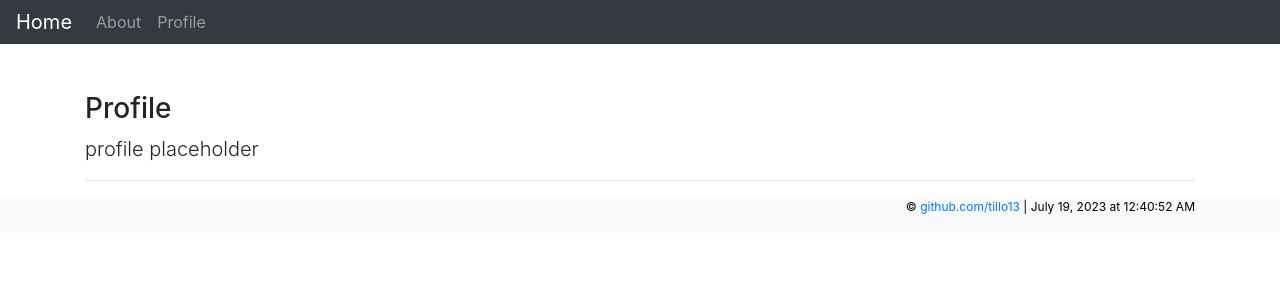
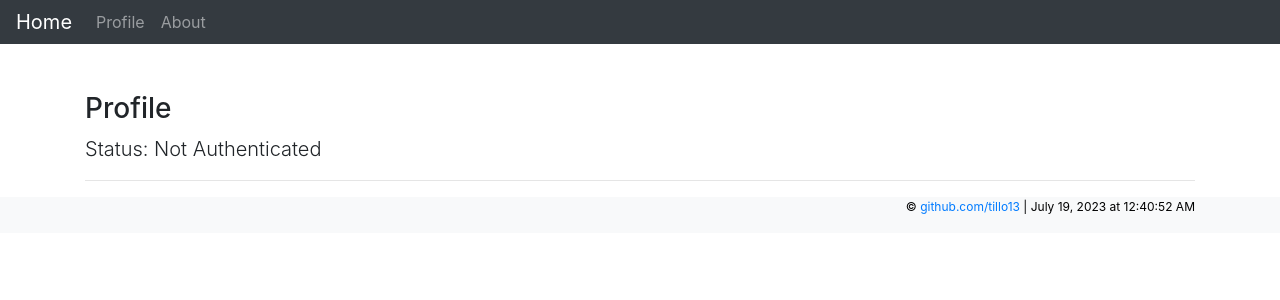
Before and after one commit to tillo13/gcp-strava, a Flask app: page /profile in a window 1280 px wide. Shown: the top 300 px of the page. Run offline with Flask 2, Linux system fonts and the light colour scheme; some libraries are stand-ins or nearby versions.

```diff
--- a/main.py
+++ b/main.py
@@ -37,7 +37,7 @@ result_queue = Queue()
 
 # An instance of Flask is our WSGI (Web Server Gateway Interface) application.
 app = Flask(__name__)
-app.secret_key = 'super duper secret key'  # super duper secret cause Flask wants it
+app.secret_key = 'super duper secret key'  # super duper secret cause Flask wants it for session info
 @app.errorhandler(500)
 def internal_error(error):
     return redirect(SITE_HOMEPAGE)
@@ -79,7 +79,10 @@ def about():
 
 @app.route('/profile')
 def profile():
-    return render_template('profile.html')
+    authentication_status = "Not Authenticated"
+    if 'authenticated' in session and session['authenticated']:
+        authentication_status = "Authenticated"
+    return render_template('profile.html', status=authentication_status)
 
 # Login endpoint to redirect users to the Stava login page
 @app.route('/login', methods=['GET'])
@@ -102,6 +105,7 @@ def login():
 @app.route('/exchange_token', methods=['GET'])
 def exchange_token():
     start_time = time.time()
+    data = {}  # Initialize data as an empty dictionary
     model_choice=request.args.get('model_choice')
     strava_time = 0  # Initialize strava_time
     db_time = 0  # Initialize db_time
@@ -133,6 +137,10 @@ def exchange_token():
         # Process the 'code' to get access and refresh tokens
         try:
             data = strava_utils.process_auth_code(STRAVA_CLIENT_ID, STRAVA_CLIENT_SECRET, code)
+            # The session is a secure place to store information between requests.
+            # When a user successfully authenticates, set session['authenticated'] to True.
+            if 'access_token' in data:
+                session['authenticated'] = True
         except requests.exceptions.RequestException as e:
             return f"Error occurred while processing the code: {str(e)}."
 
--- a/templates/default.html
+++ b/templates/default.html
@@ -38,10 +38,10 @@
       <div class="collapse navbar-collapse" id="navbarSupportedContent">
         <ul class="navbar-nav mr-auto">
           <li class="nav-item">
-            <a class="nav-link" href="/about">About</a>
+            <a class="nav-link" href="/profile">Profile</a>
           </li>
           <li class="nav-item">
-            <a class="nav-link" href="/profile">Profile</a>
+            <a class="nav-link" href="/about">About</a>
           </li>
         </ul>
       </div>
--- a/templates/profile.html
+++ b/templates/profile.html
@@ -2,6 +2,6 @@
 
 {% block content %}
 <h3>Profile</h3>
-<p class="lead">profile placeholder</p>
+<p class="lead">Status: {{ status }}</p>
 <hr/>
 {% endblock %}
```
